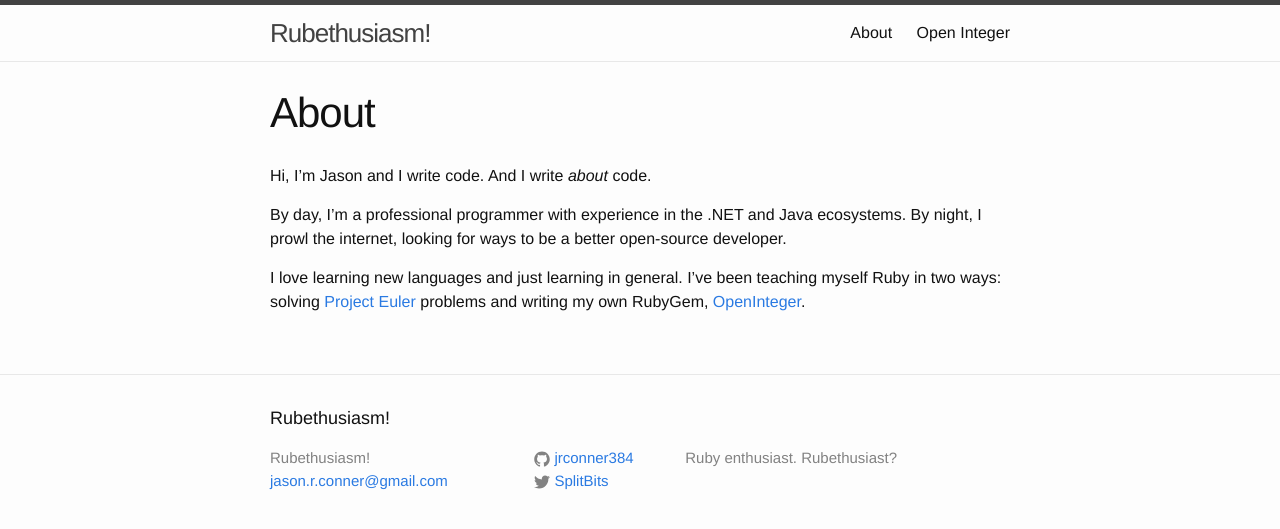
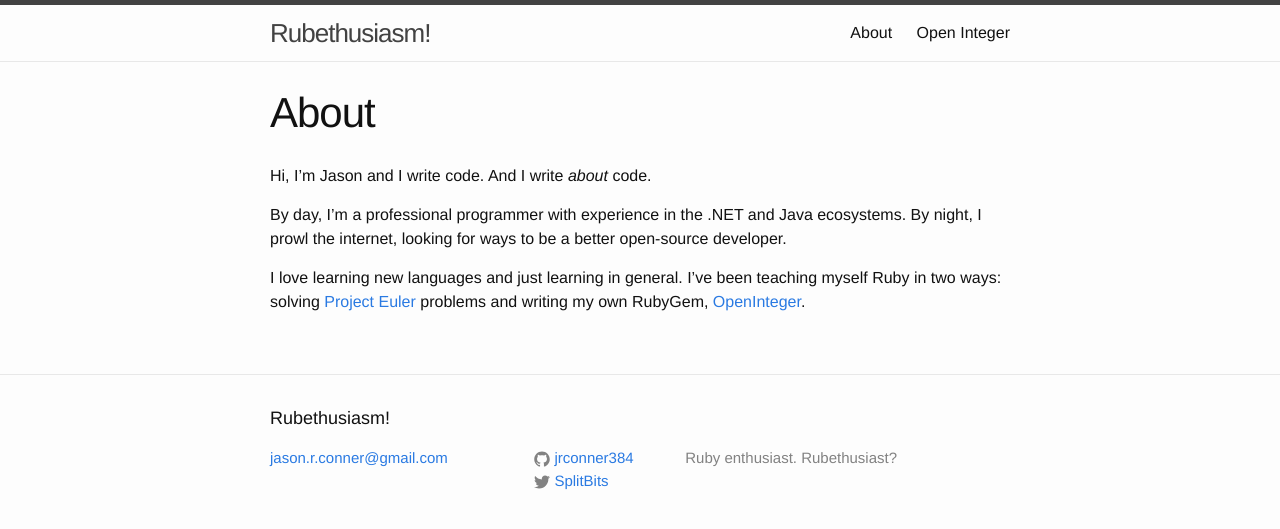
Before and after one commit to jrconner384/jrconner384old.github.io, a Jekyll site: the page built from about.md, in a window 1280 px wide. Shown: the top 529 px of the page. Built offline with Jekyll 4.4.1, drawn with Linux system fonts in a browser that asks for light colours.

Commit message:
Removing chaff from the default layouts.

```diff
--- a/_includes/footer.html
+++ b/_includes/footer.html
@@ -1,13 +1,10 @@
 <footer class="site-footer">
-
   <div class="wrapper">
-
     <h2 class="footer-heading">{{ site.title }}</h2>
 
     <div class="footer-col-wrapper">
       <div class="footer-col  footer-col-1">
         <ul class="contact-list">
-          <li>{{ site.title }}</li>
           <li><a href="mailto:{{ site.email }}">{{ site.email }}</a></li>
         </ul>
       </div>
@@ -49,7 +46,5 @@
         <p class="text">{{ site.description }}</p>
       </div>
     </div>
-
   </div>
-
 </footer>
--- a/_includes/header.html
+++ b/_includes/header.html
@@ -1,18 +1,8 @@
 <header class="site-header">
-
   <div class="wrapper">
-
     <a class="site-title" href="{{ site.baseurl }}/">{{ site.title }}</a>
 
     <nav class="site-nav">
-      <a href="#" class="menu-icon">
-        <svg viewBox="0 0 18 15">
-          <path fill="#424242" d="M18,1.484c0,0.82-0.665,1.484-1.484,1.484H1.484C0.665,2.969,0,2.304,0,1.484l0,0C0,0.665,0.665,0,1.484,0 h15.031C17.335,0,18,0.665,18,1.484L18,1.484z"/>
-          <path fill="#424242" d="M18,7.516C18,8.335,17.335,9,16.516,9H1.484C0.665,9,0,8.335,0,7.516l0,0c0-0.82,0.665-1.484,1.484-1.484 h15.031C17.335,6.031,18,6.696,18,7.516L18,7.516z"/>
-          <path fill="#424242" d="M18,13.516C18,14.335,17.335,15,16.516,15H1.484C0.665,15,0,14.335,0,13.516l0,0 c0-0.82,0.665-1.484,1.484-1.484h15.031C17.335,12.031,18,12.696,18,13.516L18,13.516z"/>
-        </svg>
-      </a>
-
       <div class="trigger">
         {% for page in site.pages %}
           {% if page.title %}
@@ -21,7 +11,5 @@
         {% endfor %}
       </div>
     </nav>
-
   </div>
-
 </header>
```
